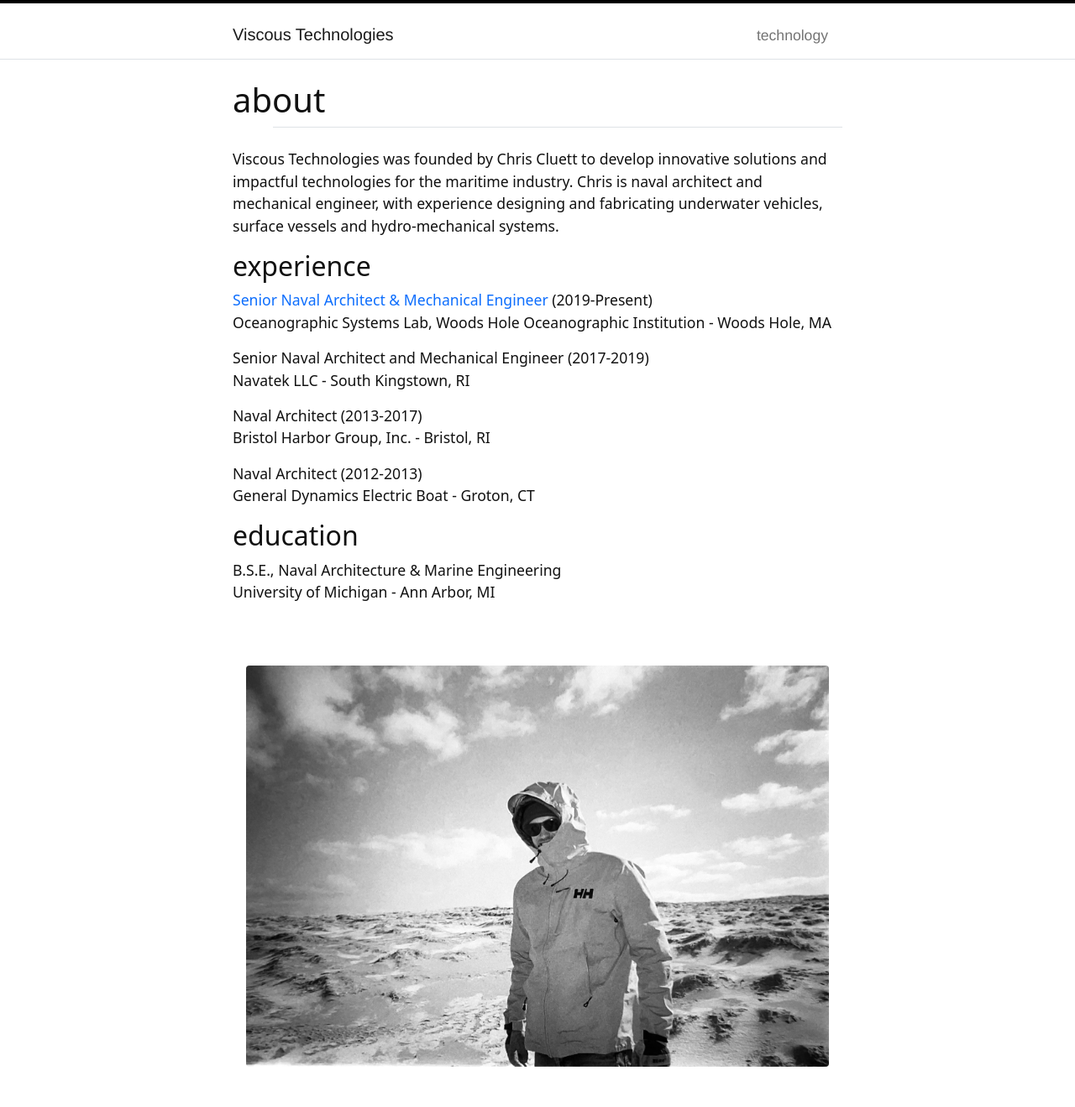
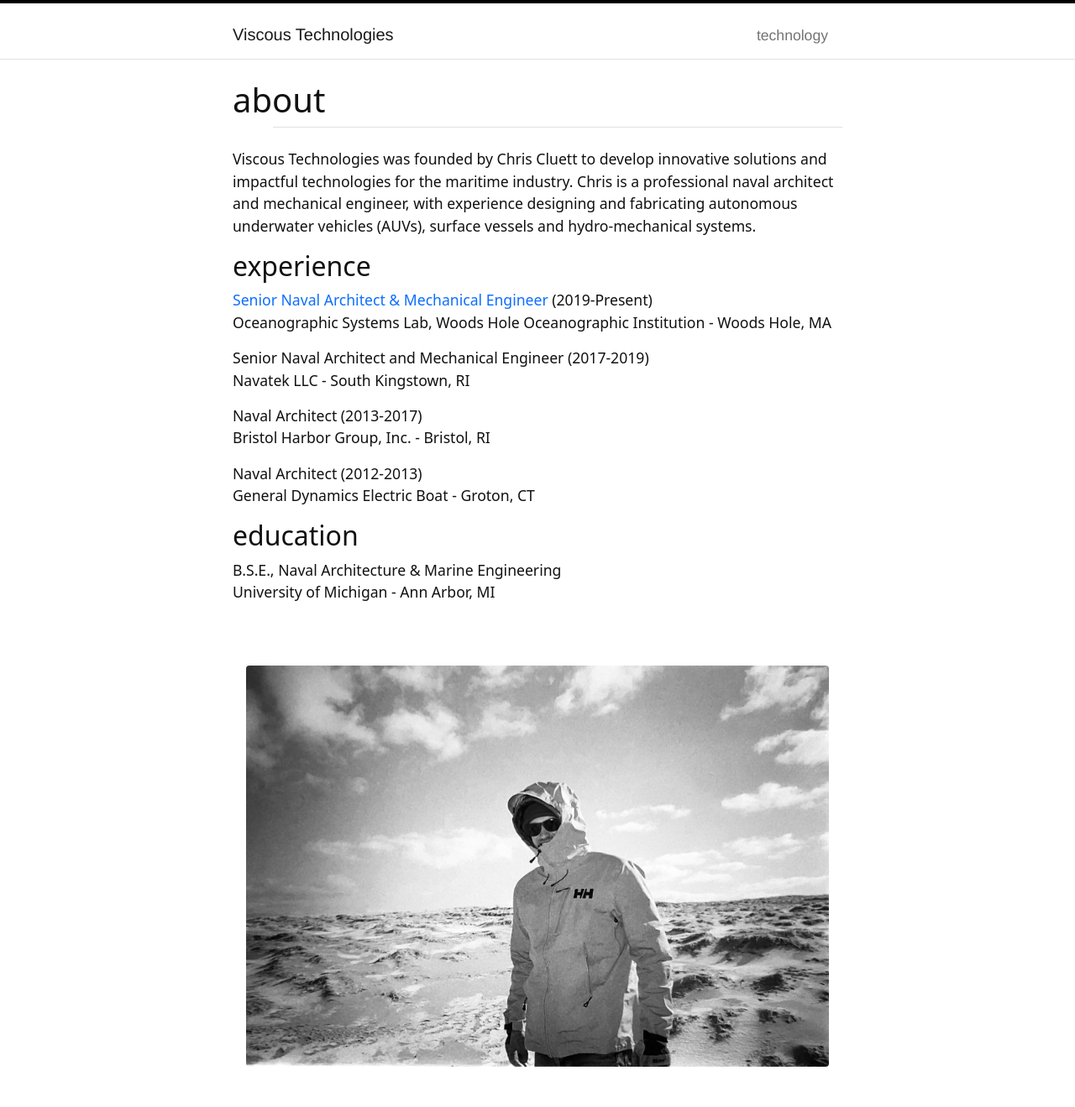
Before and after one commit to ccluett/viscous.tech, a Jekyll site: the page built from content/about.md, in a window 1280 px wide. Shown: the whole page at 84% size. Built offline with Jekyll 4.4.1, drawn with Linux system fonts in a browser that asks for light colours.

Commit message:
Update about.md

```diff
--- a/content/about.md
+++ b/content/about.md
@@ -3,7 +3,7 @@
 nav: false
 ---
 
-Viscous Technologies was founded by Chris Cluett to develop innovative solutions and impactful technologies for the maritime industry. Chris is naval architect and mechanical engineer, with experience designing and fabricating underwater vehicles, surface vessels and hydro-mechanical systems.
+Viscous Technologies was founded by Chris Cluett to develop innovative solutions and impactful technologies for the maritime industry. Chris is a professional naval architect and mechanical engineer, with experience designing and fabricating autonomous underwater vehicles (AUVs), surface vessels and hydro-mechanical systems.
 
 ## experience
 [Senior Naval Architect & Mechanical Engineer](https://www2.whoi.edu/staff/ccluett/) (2019-Present)\
```
